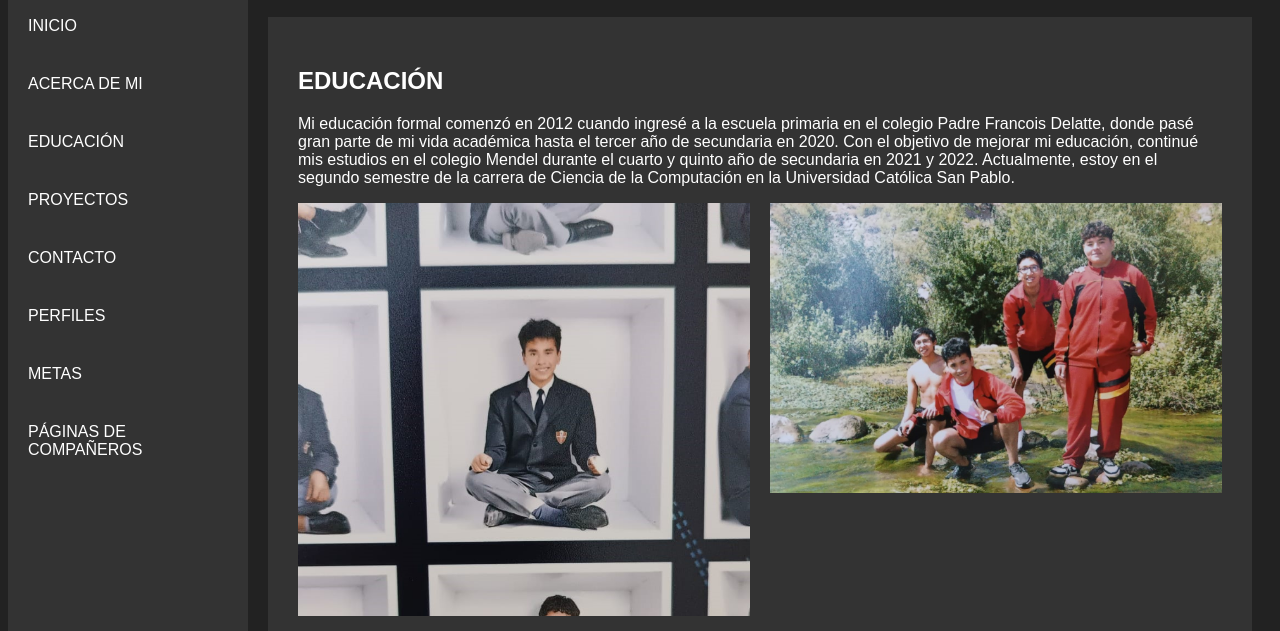
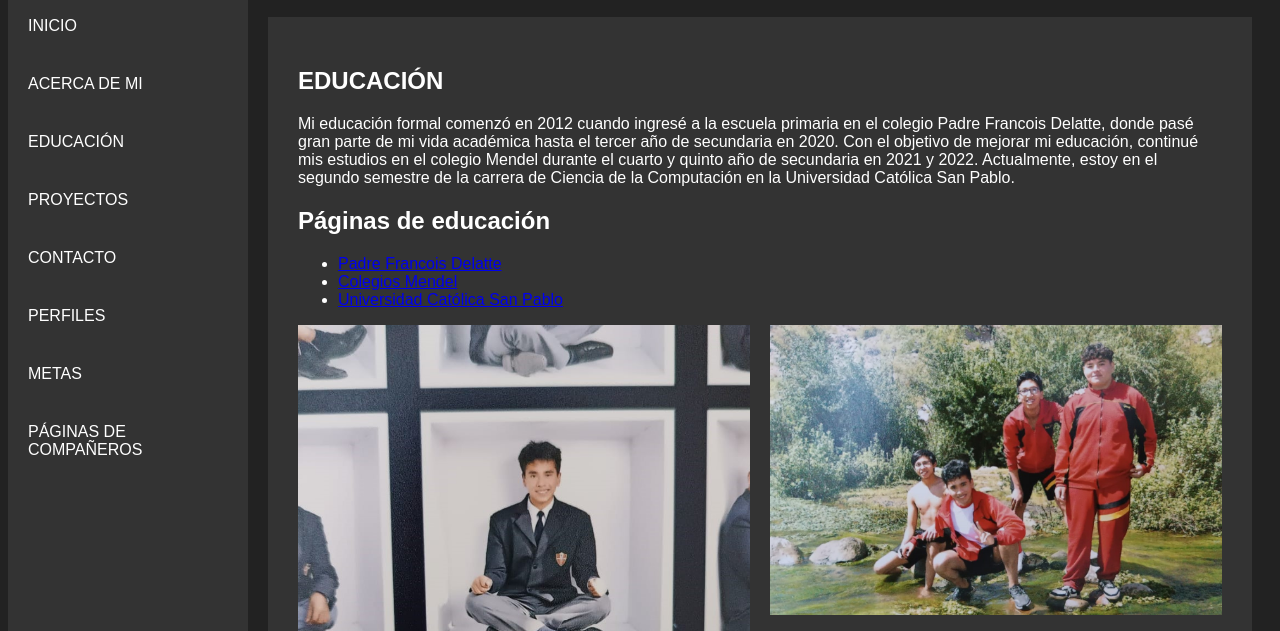
Before and after one commit to AngelFernandoPacsiPonce/AngelFernandoPacsiPonce.github.io, a plain HTML site: page index.html in a window 1280 px wide. Both pictures are taken after a click on the link "EDUCACIÓN". Shown: the part 169-800 px from the top of the page. Drawn offline with Linux system fonts and the light colour scheme.

Commit message:
nuevos links

```diff
--- a/index.html
+++ b/index.html
@@ -117,6 +117,12 @@
             <section id="educacion" class="seccion">
                 <h2>EDUCACIÓN</h2>
                 <p>Mi educación formal comenzó en 2012 cuando ingresé a la escuela primaria en el colegio Padre Francois Delatte, donde pasé gran parte de mi vida académica hasta el tercer año de secundaria en 2020. Con el objetivo de mejorar mi educación, continué mis estudios en el colegio Mendel durante el cuarto y quinto año de secundaria en 2021 y 2022. Actualmente, estoy en el segundo semestre de la carrera de Ciencia de la Computación en la Universidad Católica San Pablo.</p>
+                <h2>Páginas de educación</h2>
+                <ul>
+                    <li><a href="https://fransualino.blogspot.com" title="Padre Francois Delatte">Padre Francois Delatte</a></li>
+                    <li><a href="https://colegiosmendel.edu.pea/" title="Colegios Mendel">Colegios Mendel</a></li>
+                    <li><a href="https://ucsp.edu.pe" title="Universidad Católica San Pablo">Universidad Católica San Pablo</a></li>
+                </ul>
                 <div class="imagen-grid">
                     <div>
                         <img src="educacionfrancois1.jpeg" alt="educacionfrancois1">
@@ -172,6 +178,8 @@
                     <li><a href="https://ericko0o.github.io/Ericko0o/" title="Página de Ericko">Erick 0o </a></li>
                     <li><a href="https://christianbrandon97.github.io/" title="Página de Christian">Christian Quispe</a></li>
                     <li><a href="https://mativan15.github.io/mativan15/" title="Página de Mativan">Mativan 15</a></li>
+                    <li><a href="https://luci928.github.io/Luciel-Shaylor-Puma-Pfocco/" title="Página de Luciel">Luciel</a></li>
+                    <li><a href="https://ru0505.github.io/Pagina-web/" title="Página de Ruth">Ruth</a></li>
                 </ul>
             </section>
 
```
